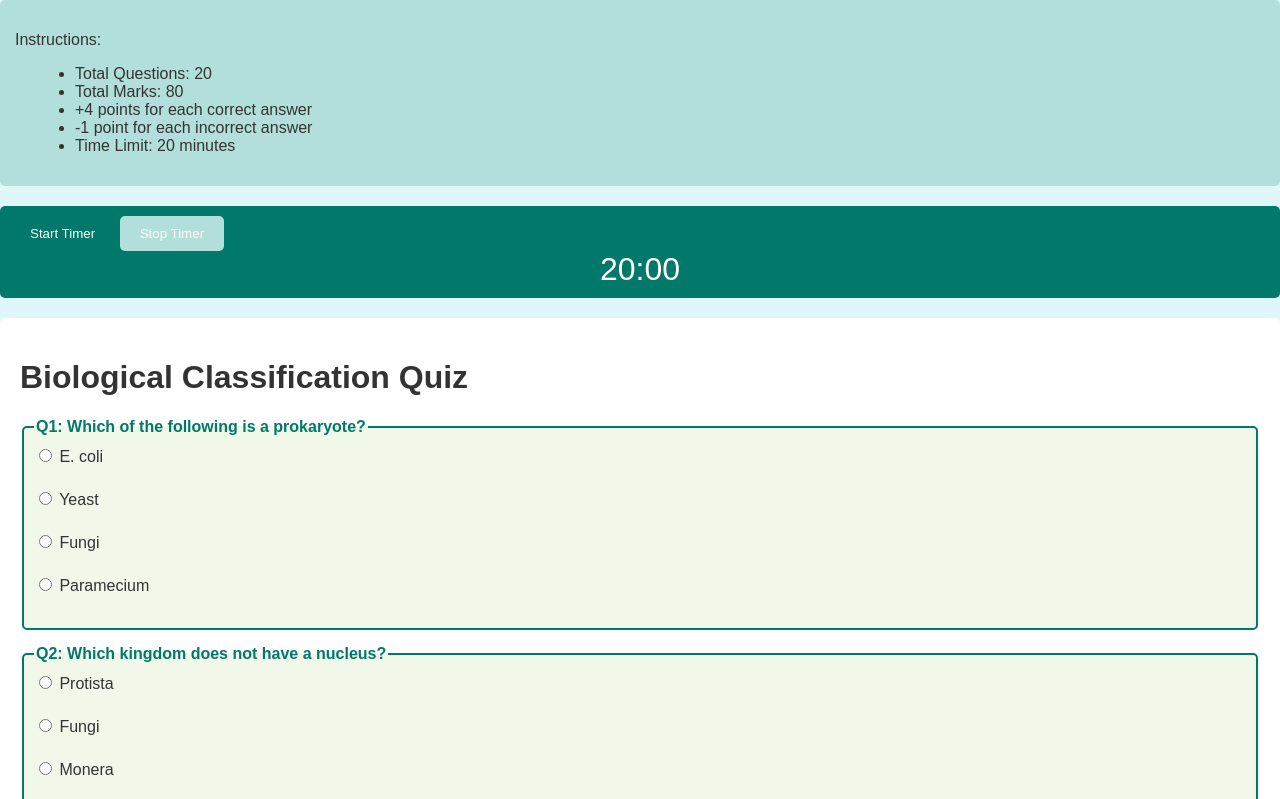
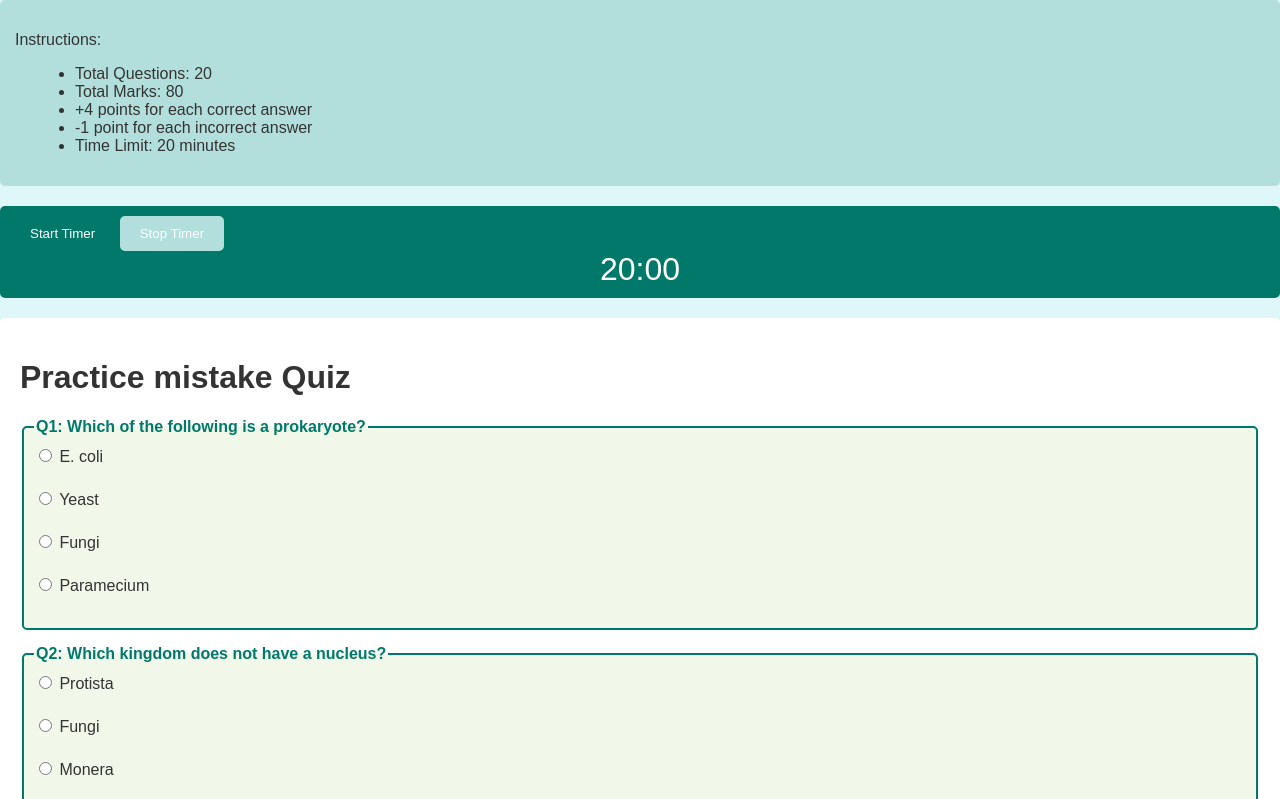
Before and after one commit to NinjahunterR1/Biological-classification-quiz, a plain HTML site: page index.html in a window 1280 px wide. Shown: the top 799 px of the page. Drawn offline with Linux system fonts and the light colour scheme.

Commit message:
Update index.html

```diff
--- a/index.html
+++ b/index.html
@@ -28,7 +28,7 @@
 
     <!-- Quiz Form -->
     <form id="quizForm">
-        <h1>Biological Classification Quiz</h1>
+        <h1>Practice mistake Quiz</h1>
 
         <!-- Questions will be inserted here by JavaScript -->
         <div id="questionsContainer"></div>
```
